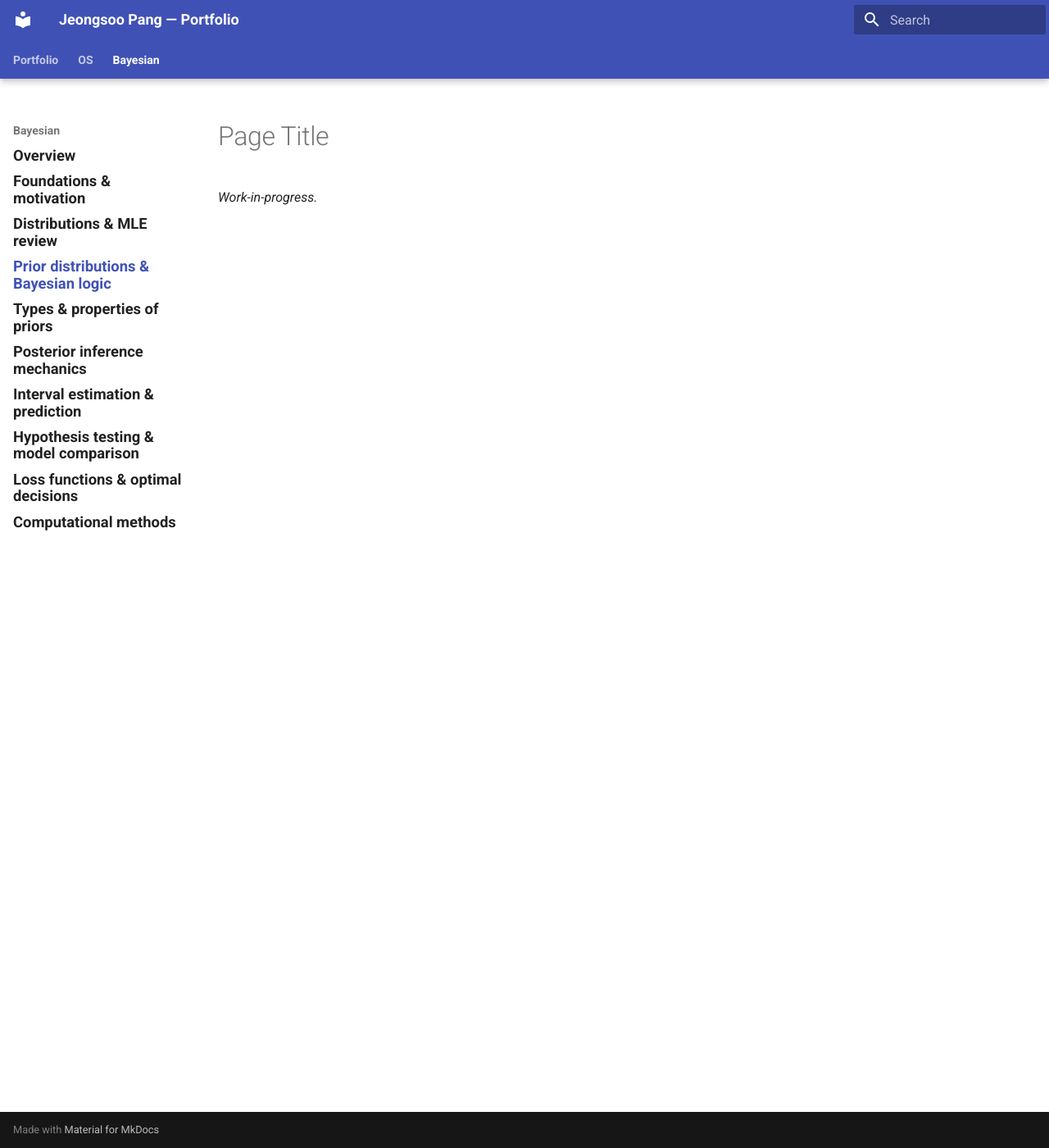
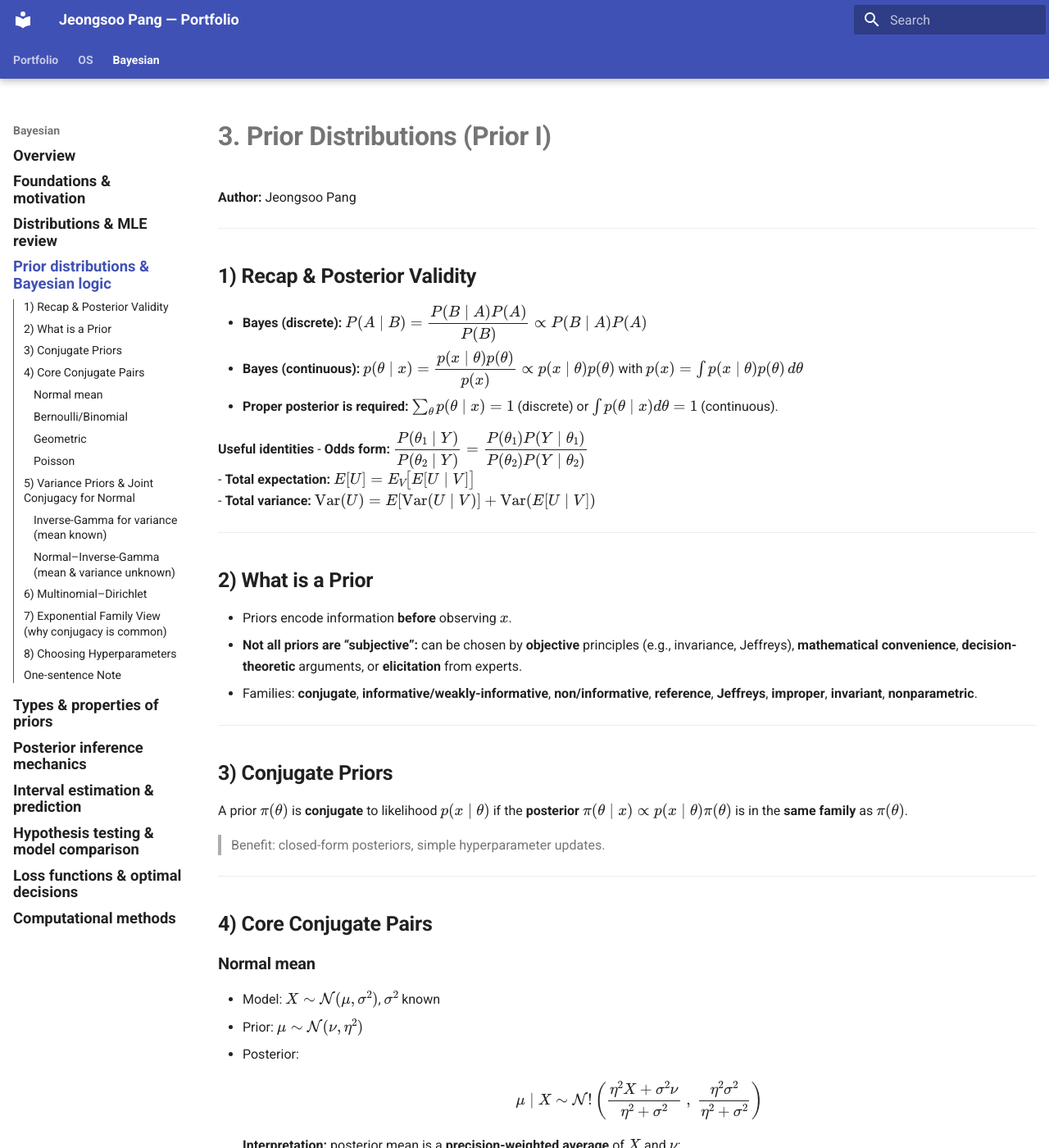
Before and after one commit to Jeongsoo-dev/ML_based_MR_CT_SeriesType_Detection, an MkDocs documentation site: the page built from docs/bayesian/priors-logic.md, in a window 1280 px wide and 1400 px high. Shown: the whole window at 82% size. Built offline with MkDocs 1.6.1 and Material for MkDocs 9.7.7, drawn with Linux system fonts in a browser that asks for light colours; some of the changed text lies outside the part shown.

Commit message:
Update priors-logic.md

```diff
--- a/docs/bayesian/priors-logic.md
+++ b/docs/bayesian/priors-logic.md
@@ -1,9 +1,147 @@
 ---
-title: "Page Title"
+title: Priors and Conjugacy
 hide:
   - title
 ---
 
-# Page Title
+# **3. Prior Distributions (Prior I)**
+**Author:** Jeongsoo Pang
 
-_Work-in-progress._
+---
+
+## **1) Recap & Posterior Validity**
+- **Bayes (discrete):** $P(A\mid B)=\dfrac{P(B\mid A)P(A)}{P(B)}\propto P(B\mid A)P(A)$
+- **Bayes (continuous):** $p(\theta\mid x)=\dfrac{p(x\mid\theta)p(\theta)}{p(x)}\propto p(x\mid\theta)p(\theta)$ with $p(x)=\int p(x\mid\theta)p(\theta)\,d\theta$
+- **Proper posterior is required:** $\sum_\theta p(\theta\mid x)=1$ (discrete) or $\int p(\theta\mid x)d\theta=1$ (continuous).
+
+**Useful identities**
+- **Odds form:** $\displaystyle \frac{P(\theta_1\mid Y)}{P(\theta_2\mid Y)}=\frac{P(\theta_1)P(Y\mid\theta_1)}{P(\theta_2)P(Y\mid\theta_2)}$
+- **Total expectation:** $E[U]=E_V\!\big[E[U\mid V]\big]$
+- **Total variance:** $\mathrm{Var}(U)=E[\mathrm{Var}(U\mid V)]+\mathrm{Var}(E[U\mid V])$
+
+---
+
+## **2) What is a Prior**
+- Priors encode information **before** observing $x$.
+- **Not all priors are “subjective”:** can be chosen by **objective** principles (e.g., invariance, Jeffreys), **mathematical convenience**, **decision-theoretic** arguments, or **elicitation** from experts.
+- Families: **conjugate**, **informative/weakly-informative**, **non/informative**, **reference**, **Jeffreys**, **improper**, **invariant**, **nonparametric**.
+
+---
+
+## **3) Conjugate Priors**
+A prior $\pi(\theta)$ is **conjugate** to likelihood $p(x\mid\theta)$ if the **posterior** $\pi(\theta\mid x)\propto p(x\mid\theta)\pi(\theta)$ is in the **same family** as $\pi(\theta)$.
+> Benefit: closed-form posteriors, simple hyperparameter updates.
+
+---
+
+## **4) Core Conjugate Pairs**
+
+### **Normal mean**
+- Model: $X\sim\mathcal N(\mu,\sigma^2)$, $\sigma^2$ known
+- Prior: $\mu\sim\mathcal N(\nu,\eta^2)$
+- Posterior:
+  $$
+  \mu\mid X \sim \mathcal N\!\left(
+  \frac{\eta^2 X+\sigma^2 \nu}{\eta^2+\sigma^2}\;,\;
+  \frac{\eta^2\sigma^2}{\eta^2+\sigma^2}
+  \right)
+  $$
+  **Interpretation:** posterior mean is a **precision-weighted average** of $X$ and $\nu$:
+  $$
+  \mu\mid X \sim \mathcal N\!\left(
+  \frac{X/\sigma^2+\nu/\eta^2}{1/\sigma^2+1/\eta^2}\;,\;
+  \frac{1}{1/\sigma^2+1/\eta^2}
+  \right)
+  $$
+
+### **Bernoulli/Binomial**
+- Bernoulli $X_i\sim\mathrm{Ber}(\theta)$ or $Y\sim\mathrm{Bin}(n,\theta)$
+- Prior: $\theta\sim\mathrm{Beta}(\alpha,\beta)$
+- Let $S=\sum_i X_i$ (or $y$). Posterior:
+  $$
+  \theta\mid X \sim \mathrm{Beta}\!\big(\alpha+S,\;\beta+n-S\big)
+  $$
+
+### **Geometric**
+- $X\sim\mathrm{Geom}(\theta)$ (trials until first success, support $1,2,\dots$)
+- Prior: $\theta\sim\mathrm{Beta}(\alpha,\beta)$
+- Posterior:
+  $$
+  \theta\mid X=x \sim \mathrm{Beta}\!\big(\alpha+1,\;\beta+x-1\big)
+  $$
+
+### **Poisson**
+- $X\sim\mathrm{Poisson}(\lambda)$
+- Prior: $\lambda\sim\mathrm{Gamma}(\alpha,\beta)$ (shape–rate)
+- Posterior:
+  $$
+  \lambda\mid X=x \sim \mathrm{Gamma}\!\big(\alpha+x,\;\beta+1\big)
+  $$
+
+---
+
+## **5) Variance Priors & Joint Conjugacy for Normal**
+### **Inverse-Gamma for variance (mean known)**
+- $X\sim\mathcal N(\mu,\sigma^2)$ with $\mu$ known
+- Prior: $\sigma^2\sim\mathrm{InvGamma}(\alpha,\beta)$
+- Posterior:
+  $$
+  \sigma^2 \mid X \sim \mathrm{InvGamma}\!\left(\alpha+\tfrac12,\;\beta+\tfrac12(X-\mu)^2\right)
+  $$
+
+### **Normal–Inverse-Gamma (mean & variance unknown)**
+- Likelihood: $X\mid\mu,\sigma^2\sim\mathcal N(\mu,\sigma^2)$
+- Prior:
+  $$
+  \mu\mid\sigma^2 \sim \mathcal N\!\Big(\mu_0,\;\sigma^2/\kappa_0\Big),
+  \qquad \sigma^2 \sim \mathrm{InvGamma}(\alpha_0,\beta_0)
+  $$
+- Posterior updates:
+  $$
+  \kappa_n=\kappa_0+1,\quad
+  \mu_n=\frac{\kappa_0\mu_0+X}{\kappa_0+1},\quad
+  \alpha_n=\alpha_0+\tfrac12,\quad
+  \beta_n=\beta_0+\tfrac12\,\frac{\kappa_0}{\kappa_0+1}(X-\mu_0)^2
+  $$
+  and
+  $$
+  \mu\mid\sigma^2,X\sim\mathcal N(\mu_n,\sigma^2/\kappa_n),\quad
+  \sigma^2\mid X\sim\mathrm{InvGamma}(\alpha_n,\beta_n)
+  $$
+
+---
+
+## **6) Multinomial–Dirichlet**
+- **Likelihood:** $X=(X_1,\dots,X_k)\sim\mathrm{Multinomial}(n;\,p_1,\dots,p_k)$
+- **Prior:** $\mathbf p\sim\mathrm{Dirichlet}(\alpha_1,\dots,\alpha_k)$
+- **Posterior:** $\mathbf p\mid X\sim\mathrm{Dirichlet}(\alpha_1+X_1,\dots,\alpha_k+X_k)$
+
+---
+
+## **7) Exponential Family View (why conjugacy is common)**
+Many likelihoods satisfy
+$$
+p(x\mid\eta)=h(x)\exp\{\eta^\top t(x)-g(\eta)\}
+$$
+A **generic conjugate prior** is
+$$
+\pi(\eta\mid\tau,\rho)\propto \exp\{\tau^\top\eta-\rho\,g(\eta)\}
+$$
+which yields posterior
+$$
+\pi(\eta\mid x,\tau,\rho)\propto \exp\{(\tau+t(x))^\top\eta-(\rho+1)g(\eta)\}
+$$
+> **Example (Poisson):** with $\eta=\log\lambda$, the generic form reduces to **Gamma** prior on $\lambda$.
+
+---
+
+## **8) Choosing Hyperparameters**
+1) **Match moments:** choose prior $(\alpha,\beta,\ldots)$ to hit desired prior mean/variance.
+2) **Quantiles:** set hyperparameters so prior places specific mass at meaningful cutoffs.
+3) **Hierarchical Bayes:** put priors on hyperparameters to learn them from data.
+4) **Empirical Bayes:** estimate hyperparameters from data (plug-in).
+
+---
+
+## **One-sentence Note**
+> *Conjugate priors turn Bayes’ rule into simple algebra: prior hyperparameters update with sufficient statistics, giving closed-form posteriors and crisp interpretations (precision-weighted averaging, count-additivity).*
```
